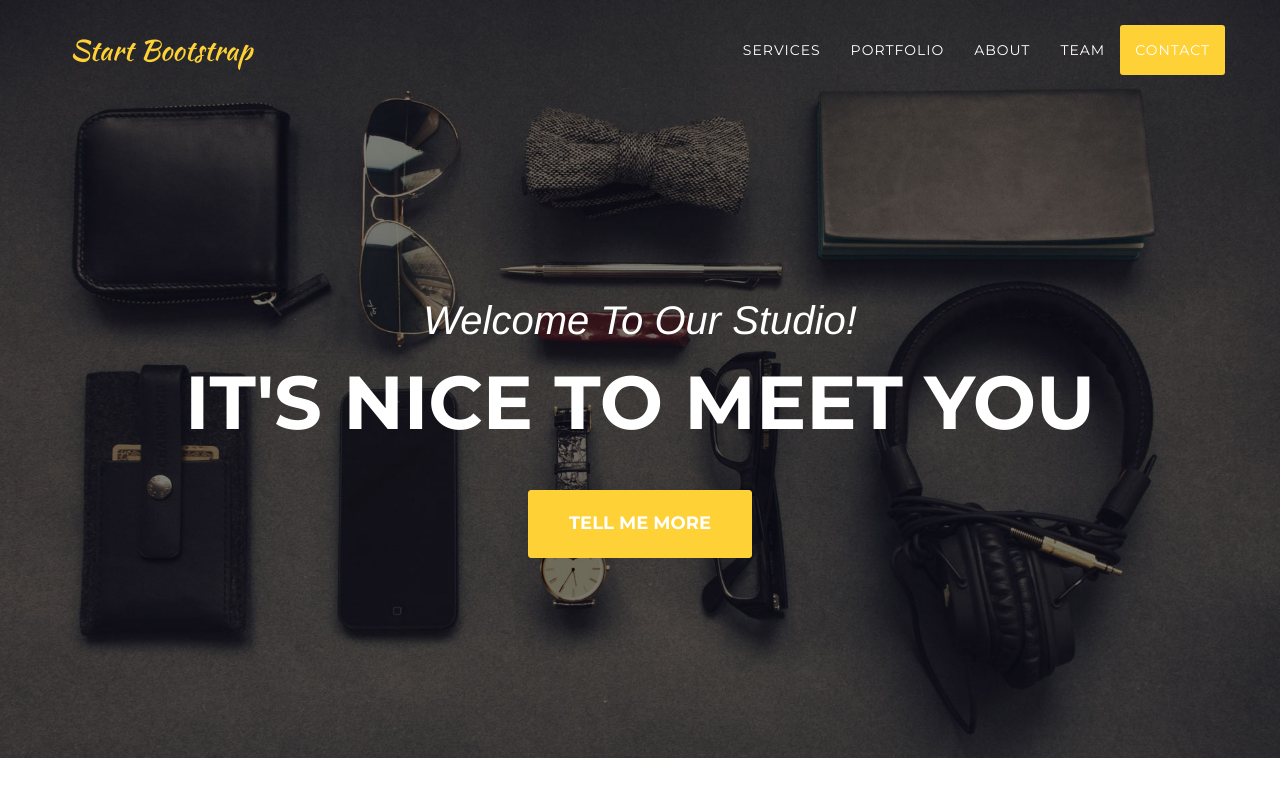
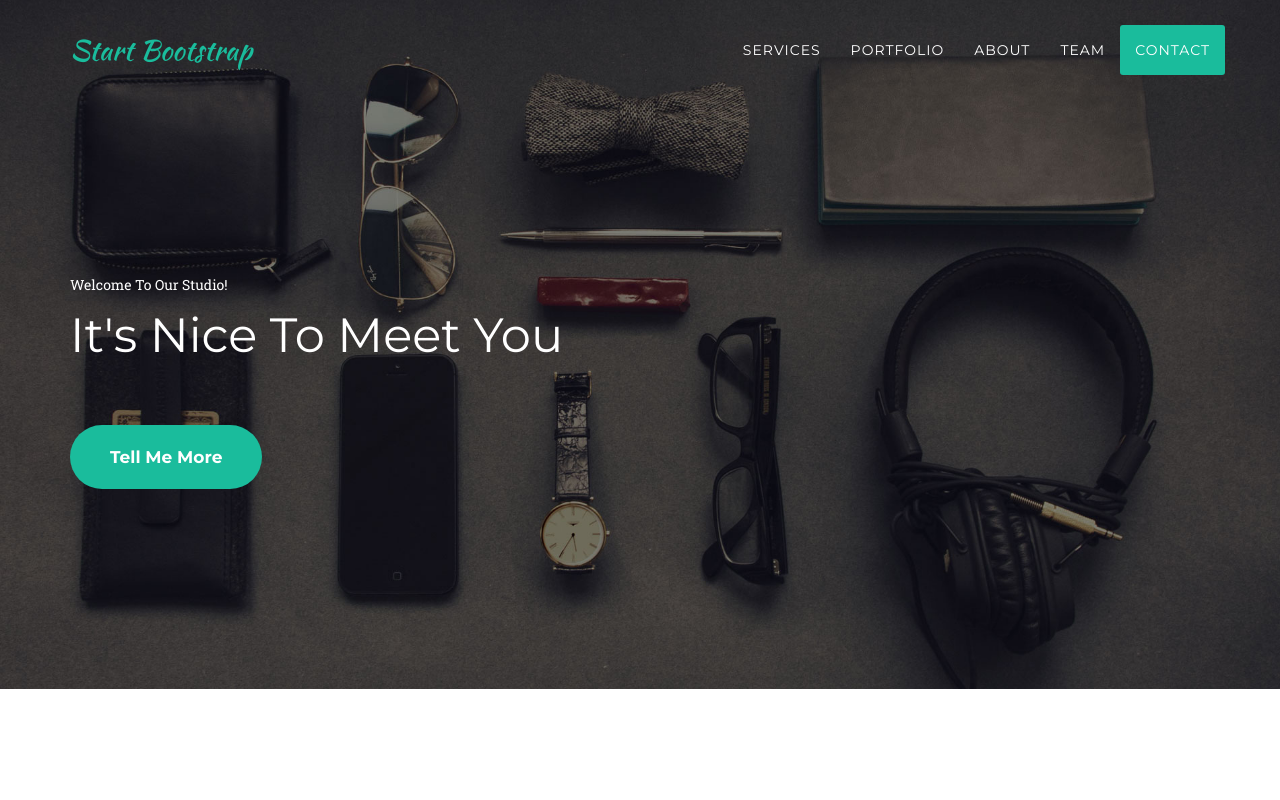
Before and after one commit to markquiba/canvas_prototype, a website: page index.html in a window 1280 px wide. Shown: the top 800 px of the page. Drawn offline with nearby package versions, Linux system fonts and the light colour scheme; files that its build step writes are made by us from their sources; files whose address does not match are found by name; a web font is replaced by a local one.

Commit message:
set theme style variables

```diff
--- a/less/agency.less
+++ b/less/agency.less
@@ -65,16 +65,17 @@ h1, h2, h3, h4, h5, h6 {
 
 .btn-primary {
     .button-variant(white; @theme-primary; @theme-primary);
-    .heading-font;
+    .theme-font;
     font-weight: 700;
 }
 
 .btn-xl {
     .button-variant(white; @theme-primary; @theme-primary);
-    .heading-font;
-    font-weight: 700;
-    border-radius: 3px;
-    font-size: 18px;
+    .theme-font;
+    font-weight: 600;
+    border-style: none;
+    border-radius: 100px;
+    font-size: 17px;
     padding: 20px 40px;
 }
 
@@ -166,8 +167,16 @@ h1, h2, h3, h4, h5, h6 {
     }
 }
 
+#color-overlay{
+    position: absolute;
+    background: rgba(0,0,0,0.63);
+    height: 100%;
+    width: 100%;
+}
+
 header {
-    background-image: url('../img/header-bg.jpg');
+    height: 100%;
+    background-image: url('../img/assets/header-bg.jpg');s
     background-repeat: no-repeat;
     background-attachment: scroll;
     background-position: center center;
@@ -175,20 +184,26 @@ header {
     text-align: center;
     color: white;
     .intro-text {
-        padding-top: 100px;
+        position: relative;
+        z-index: 10;
+        text-align: left;
+        padding-top: 20px;
         padding-bottom: 50px;
-        .intro-lead-in {
+        /*.intro-lead-in {
             .serif-font;
             font-style: italic;
             font-size: 22px;
             line-height: 22px;
             margin-bottom: 25px;
-        }
+        }*/
         .intro-heading {
-            .heading-font;
-            font-weight: 700;
-            font-size: 50px;
-            line-height: 50px;
+            .brand-color{
+                color: @theme-primary;
+            }
+            .theme-font;
+            font-weight: 450;
+            font-size: 48px;
+            line-height: 80px;
             margin-bottom: 25px;
         }
     }
@@ -197,20 +212,25 @@ header {
 @media(min-width:768px) {
     header {
         .intro-text {
-            padding-top: 300px;
+            position: relative;
+            z-index: 10;
+            padding-top: 275px;
             padding-bottom: 200px;
-            .intro-lead-in {
+            /*.intro-lead-in {
                 .serif-font;
                 font-style: italic;
                 font-size: 40px;
                 line-height: 40px;
                 margin-bottom: 25px;
-            }
+            }*/
             .intro-heading {
-                .heading-font;
-                font-weight: 700;
-                font-size: 75px;
-                line-height: 75px;
+                .brand-color{
+                    color: @theme-primary;
+                }
+                .theme-font;
+                font-weight: 450;
+                font-size: 48px;
+                line-height: 80px;
                 margin-bottom: 50px;
             }
         }
@@ -528,7 +548,7 @@ section {
 
 aside.clients {
     img {
-        margin: 50px auto;
+        margin: 20px auto;
     }
 }
 
--- a/less/mixins.less
+++ b/less/mixins.less
@@ -67,3 +67,7 @@
   font-family: "Montserrat", "Helvetica Neue", Helvetica, Arial, sans-serif;
   text-transform: uppercase;
 }
+
+.theme-font() {
+  font-family: "Montserrat", "Helvetica Neue", Helvetica, Arial, sans-serif;
+}
--- a/less/variables.less
+++ b/less/variables.less
@@ -2,7 +2,8 @@
 
 // Gray and Brand Colors for use across theme
 
-@theme-primary:    #fed136;
+@theme-primary:    #1abc9c;
+@theme-secondary: rgba(234,134,118,1);
 @theme-danger:     #e74c3c;
 
 @gray-base:        #000;
```
